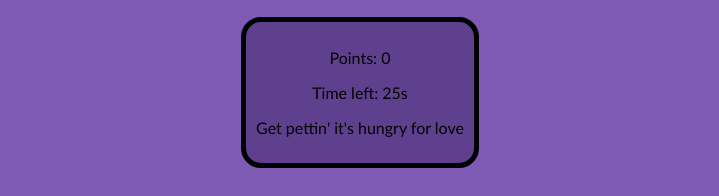
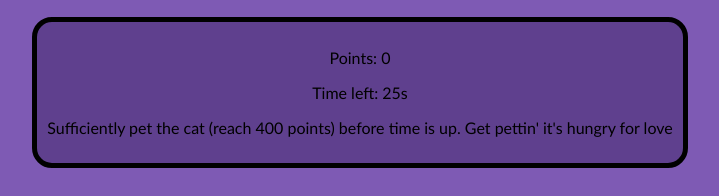
Before and after one commit to bristolk4/project-1, a plain HTML site: page index.html in a window 1280 px wide. Shown: the part 783-979 px from the top of the page, without its empty margins (280-999 px from the left). Drawn offline with Linux system fonts and the light colour scheme.

Commit message:
final draft?

```diff
--- a/index.html
+++ b/index.html
@@ -23,7 +23,7 @@
     <div id="bottomborder">
     <p>Points: <span id="points">0</span></p>
     <p>Time left: <span id="timer"></span></p>
-    <p id="commentary">Get pettin' it's hungry for love</p>
+    <p id="commentary">Sufficiently pet the cat (reach 400 points) before time is up. Get pettin' it's hungry for love</p>
     </div>
 </body>
 </html>
```
